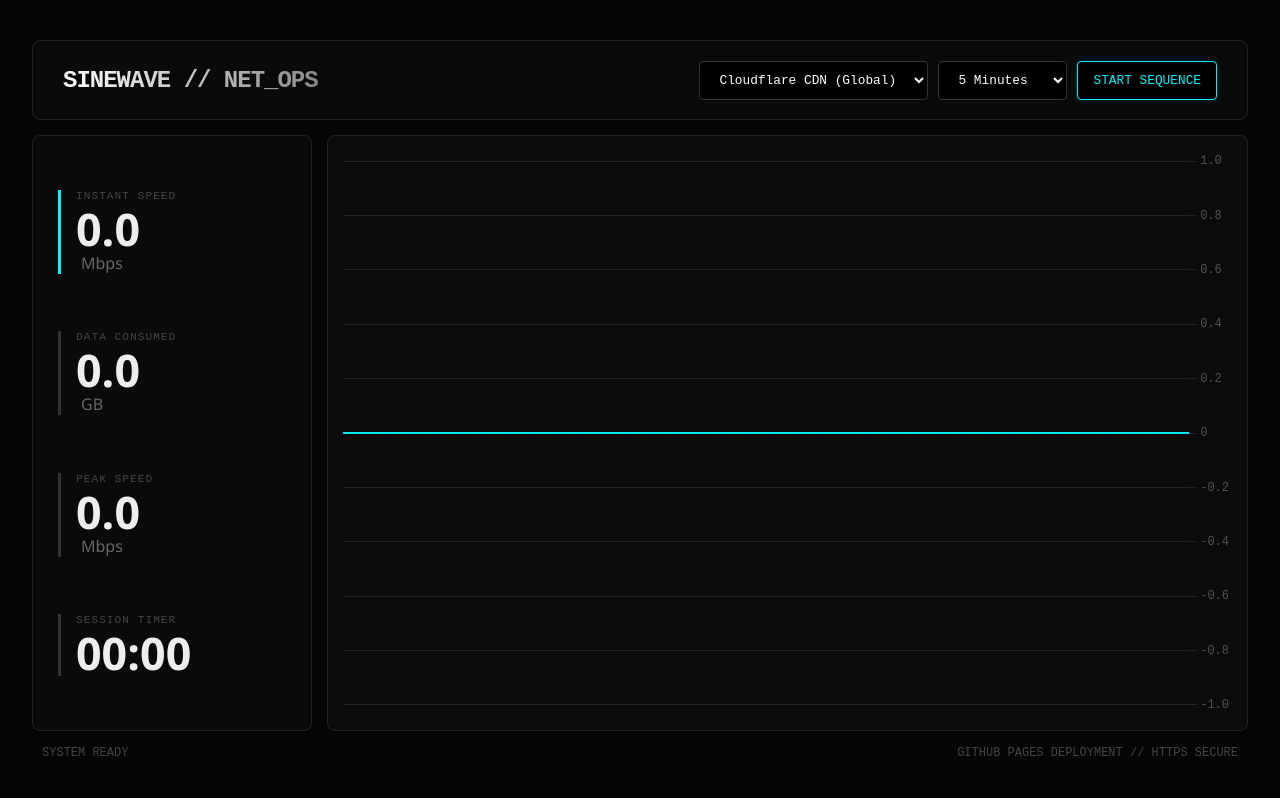
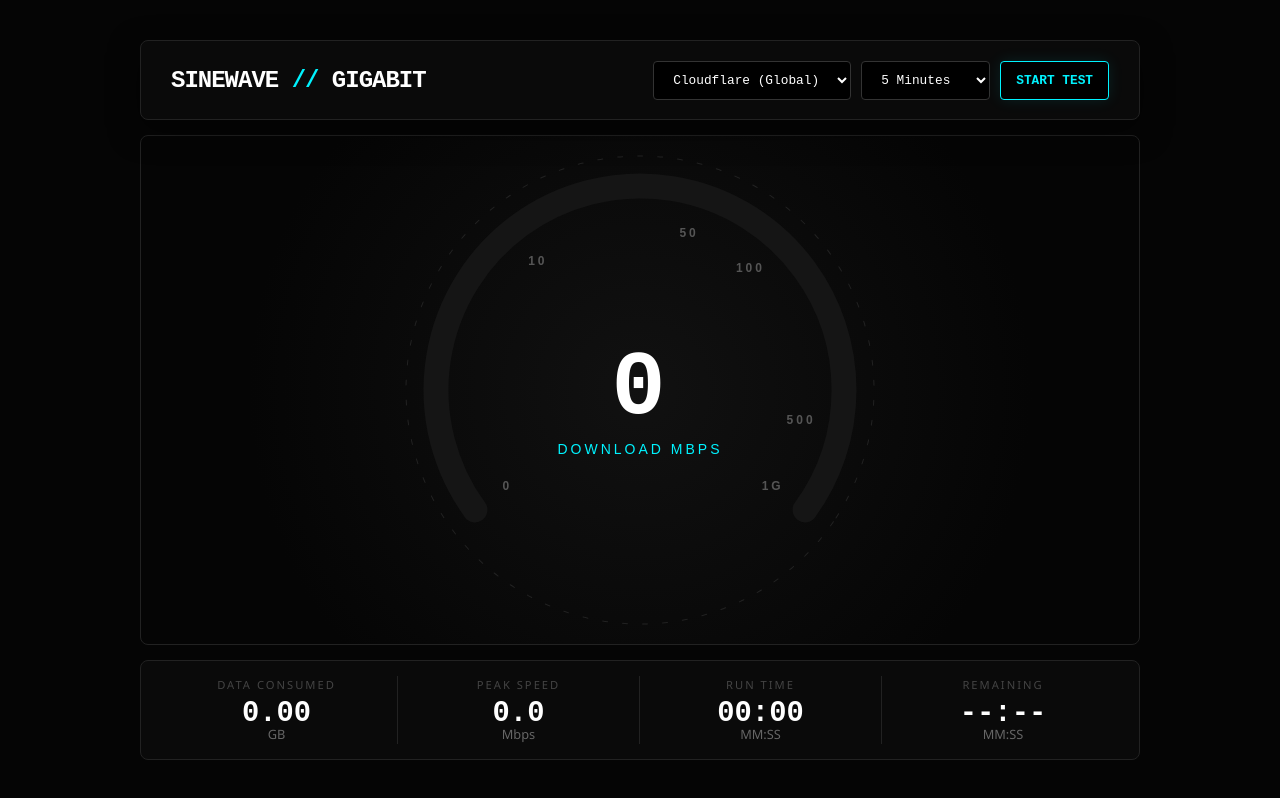
Before and after one commit to TheNotoriousChicken/speedtest, a plain HTML site: page index.html in a window 1280 px wide. Drawn offline with nearby package versions, Linux system fonts and the light colour scheme.

Commit message:
Update index.html

```diff
--- a/index.html
+++ b/index.html
@@ -3,8 +3,7 @@
 <head>
     <meta charset="UTF-8">
     <meta name="viewport" content="width=device-width, initial-scale=1.0">
-    <title>SINEWAVE // GITHUB OPS</title>
-    <script src="https://cdn.jsdelivr.net/npm/chart.js"></script>
+    <title>SINEWAVE // GIGABIT OPS</title>
     <style>
         :root {
             --bg-color: #050505;
@@ -31,17 +30,17 @@
 
         .dashboard {
             display: grid;
-            grid-template-columns: 280px 1fr;
-            grid-template-rows: 80px 1fr;
+            grid-template-columns: 1fr;
+            grid-template-rows: 80px 1fr 100px;
             gap: 15px;
             width: 95vw;
             height: 90vh;
-            max-width: 1600px;
+            max-width: 1000px;
+            position: relative;
         }
 
-        /* Header */
+        /* --- CONTROLS --- */
         .controls {
-            grid-column: 1 / -1;
             display: flex;
             justify-content: space-between;
             align-items: center;
@@ -49,6 +48,8 @@
             border: 1px solid #222;
             padding: 0 30px;
             border-radius: 8px;
+            z-index: 10;
+            box-shadow: 0 10px 30px rgba(0,0,0,0.5);
         }
 
         .brand {
@@ -56,15 +57,10 @@
             font-weight: 900;
             font-size: 1.5rem;
             letter-spacing: -1px;
-            background: linear-gradient(90deg, #fff, #888);
-            -webkit-background-clip: text;
-            -webkit-text-fill-color: transparent;
+            color: #fff;
         }
 
-        .control-group {
-            display: flex;
-            gap: 10px;
-        }
+        .control-group { display: flex; gap: 10px; }
 
         select, button {
             background: #000;
@@ -84,208 +80,267 @@
         .btn-start {
             border: 1px solid var(--accent-cyan);
             color: var(--accent-cyan);
-            box-shadow: 0 0 10px rgba(0, 243, 255, 0.1);
+            box-shadow: 0 0 15px rgba(0, 243, 255, 0.1);
+            font-weight: bold;
+            text-transform: uppercase;
         }
-        .btn-start:hover { background: var(--accent-cyan); color: #000; }
+        .btn-start:hover { background: var(--accent-cyan); color: #000; box-shadow: 0 0 25px var(--accent-cyan); }
 
         .btn-stop {
             border-color: var(--accent-red);
             color: var(--accent-red);
+            font-weight: bold;
         }
-        .btn-stop:hover { background: var(--accent-red); color: white; }
+        .btn-stop:hover { background: var(--accent-red); color: white; box-shadow: 0 0 25px var(--accent-red); }
 
-        /* Sidebar */
-        .sidebar {
-            background: var(--panel-color);
+        /* --- GAUGE AREA --- */
+        .gauge-container {
+            position: relative;
+            display: flex;
+            justify-content: center;
+            align-items: center;
+            background: radial-gradient(circle at center, #111 0%, #050505 70%);
             border: 1px solid #222;
             border-radius: 8px;
-            padding: 25px;
-            display: flex;
-            flex-direction: column;
-            justify-content: space-around;
+            overflow: hidden;
         }
 
-        .metric {
-            border-left: 3px solid #333;
-            padding-left: 15px;
-            transition: 0.3s;
-        }
-        .metric.active { border-left-color: var(--accent-cyan); }
+        canvas { z-index: 2; }
 
-        .metric-label {
-            font-size: 0.7rem;
-            text-transform: uppercase;
-            letter-spacing: 1px;
-            color: var(--text-muted);
-            margin-bottom: 5px;
-            font-family: var(--font-mono);
-        }
-
-        .metric-value {
-            font-size: 2.8rem;
-            font-weight: 700;
-            line-height: 1;
-        }
-
-        .metric-unit {
-            font-size: 1rem;
-            color: #666;
-            margin-left: 5px;
-        }
-
-        /* Graph Area */
-        .graph-panel {
+        /* --- STATS FOOTER --- */
+        .stats-bar {
+            display: grid;
+            grid-template-columns: repeat(4, 1fr);
             background: var(--panel-color);
             border: 1px solid #222;
             border-radius: 8px;
             padding: 15px;
-            position: relative;
         }
 
-        /* CRT Scanline Effect Overlay */
-        .graph-panel::after {
-            content: " ";
-            display: block;
-            position: absolute;
-            top: 0;
-            left: 0;
-            bottom: 0;
-            right: 0;
-            background: linear-gradient(rgba(18, 16, 16, 0) 50%, rgba(0, 0, 0, 0.1) 50%), linear-gradient(90deg, rgba(255, 0, 0, 0.03), rgba(0, 255, 0, 0.01), rgba(0, 0, 255, 0.03));
-            z-index: 2;
-            background-size: 100% 2px, 3px 100%;
-            pointer-events: none;
+        .stat-item {
+            text-align: center;
+            border-right: 1px solid #222;
+            display: flex;
+            flex-direction: column;
+            justify-content: center;
+        }
+        .stat-item:last-child { border-right: none; }
+
+        .stat-label {
+            color: var(--text-muted);
+            font-size: 0.7rem;
+            text-transform: uppercase;
+            letter-spacing: 2px;
+            margin-bottom: 5px;
         }
 
-        canvas { width: 100%; height: 100%; }
+        .stat-val {
+            font-family: var(--font-mono);
+            font-size: 1.8rem;
+            font-weight: bold;
+            color: white;
+        }
 
-        .status-bar {
-            grid-column: 1 / -1;
-            display: flex;
-            justify-content: space-between;
-            padding: 0 10px;
-            font-family: var(--font-mono);
-            font-size: 0.75rem;
-            color: #444;
-        }
+        .stat-unit { font-size: 0.8rem; color: #666; margin-top: -5px;}
     </style>
 </head>
 <body>
 
     <div class="dashboard">
         <div class="controls">
-            <div class="brand">SINEWAVE <span style="color:var(--accent-cyan)">//</span> NET_OPS</div>
-
+            <div class="brand">SINEWAVE <span style="color:var(--accent-cyan)">//</span> GIGABIT</div>
             <div class="control-group">
                 <select id="serverSelect">
-                    <option value="https://speed.cloudflare.com/__down?bytes=100000000">Cloudflare CDN (Global)</option>
-                    <option value="https://speed.hetzner.de/100MB.bin">Hetzner (Europe)</option>
+                    <option value="https://speed.cloudflare.com/__down?bytes=100000000">Cloudflare (Global)</option>
+                    <option value="https://speed.hetzner.de/100MB.bin">Hetzner (EU)</option>
                     <option value="https://proof.ovh.net/files/100Mb.dat">OVH (Global)</option>
-                    <option value="https://ash-speed.hetzner.com/100MB.bin">Hetzner (US East)</option>
                 </select>
-
                 <select id="durationSelect">
                     <option value="5">5 Minutes</option>
                     <option value="10">10 Minutes</option>
                     <option value="999">Infinite</option>
                 </select>
-
-                <button id="actionBtn" class="btn-start" onclick="toggleTest()">START SEQUENCE</button>
+                <button id="actionBtn" class="btn-start" onclick="toggleTest()">Start Test</button>
             </div>
         </div>
 
-        <div class="sidebar">
-            <div class="metric active">
-                <div class="metric-label">Instant Speed</div>
-                <div class="metric-value" id="speedVal">0.0</div>
-                <span class="metric-unit">Mbps</span>
-            </div>
-
-            <div class="metric">
-                <div class="metric-label">Data Consumed</div>
-                <div class="metric-value" id="dataVal">0.0</div>
-                <span class="metric-unit">GB</span>
-            </div>
-
-            <div class="metric">
-                <div class="metric-label">Peak Speed</div>
-                <div class="metric-value" id="peakVal">0.0</div>
-                <span class="metric-unit">Mbps</span>
-            </div>
-
-            <div class="metric">
-                <div class="metric-label">Session Timer</div>
-                <div class="metric-value" id="timeVal">00:00</div>
-            </div>
+        <div class="gauge-container" id="gaugeWrapper">
+            <canvas id="gaugeCanvas"></canvas>
         </div>
 
-        <div class="graph-panel">
-            <canvas id="speedChart"></canvas>
-        </div>
-
-        <div class="status-bar">
-            <span id="statusText">SYSTEM READY</span>
-            <span>GITHUB PAGES DEPLOYMENT // HTTPS SECURE</span>
+        <div class="stats-bar">
+            <div class="stat-item">
+                <div class="stat-label">Data Consumed</div>
+                <div class="stat-val" id="dataVal">0.00</div>
+                <span class="stat-unit">GB</span>
+            </div>
+            <div class="stat-item">
+                <div class="stat-label">Peak Speed</div>
+                <div class="stat-val" id="peakVal">0.0</div>
+                <span class="stat-unit">Mbps</span>
+            </div>
+            <div class="stat-item">
+                <div class="stat-label">Run Time</div>
+                <div class="stat-val" id="timeElapsed">00:00</div>
+                <span class="stat-unit">MM:SS</span>
+            </div>
+            <div class="stat-item">
+                <div class="stat-label">Remaining</div>
+                <div class="stat-val" id="timeRem">--:--</div>
+                <span class="stat-unit">MM:SS</span>
+            </div>
         </div>
     </div>
 
     <script>
         // --- LOGIC ENGINE ---
+        let isRunning = false;
+        let workers = [];
+        const CONCURRENT_STREAMS = 6;
 
-        let isRunning = false;
+        let totalBytesLoaded = 0;
+        let lastByteCount = 0;
+        let lastCheckTime = 0;
         let testStartTime = 0;
         let testEndTime = 0;
-        let totalBytesLoaded = 0;
+        let uiInterval;
 
-        // Instant speed calculation variables
-        let lastByteCount = 0;
-        let lastCheckTime = 0;
+        let currentVisualSpeed = 0;
+        let targetSpeed = 0;
         let peakSpeed = 0;
+        let rotationOffset = 0;
 
-        let workers = [];
-        let uiInterval;
-        const CONCURRENT_STREAMS = 6; // Standard for saturating consumer fiber
+        // --- CANVAS ENGINE ---
+        const canvas = document.getElementById('gaugeCanvas');
+        const ctx = canvas.getContext('2d');
+        let width, height, centerX, centerY, radius;
 
-        // --- CHART SETUP ---
-        const ctx = document.getElementById('speedChart').getContext('2d');
+        function resizeCanvas() {
+            const wrapper = document.getElementById('gaugeWrapper');
+            width = wrapper.clientWidth;
+            height = wrapper.clientHeight;
+            canvas.width = width;
+            canvas.height = height;
+            centerX = width / 2;
+            centerY = height / 2;
+            // Responsive Radius
+            radius = (Math.min(width, height) / 2) - 50;
+        }
+        window.addEventListener('resize', resizeCanvas);
+        resizeCanvas();
 
-        // Advanced gradient
-        const gradient = ctx.createLinearGradient(0, 0, 0, 600);
-        gradient.addColorStop(0, 'rgba(0, 243, 255, 0.4)');
-        gradient.addColorStop(1, 'rgba(0, 243, 255, 0)');
+        function animate() {
+            ctx.clearRect(0, 0, width, height);
 
-        const chart = new Chart(ctx, {
-            type: 'line',
-            data: {
-                labels: Array(60).fill(''), // Initial placeholder for 60 seconds view
-                datasets: [{
-                    label: 'Downlink',
-                    data: Array(60).fill(0),
-                    borderColor: '#00f3ff',
-                    backgroundColor: gradient,
-                    borderWidth: 2,
-                    pointRadius: 0,
-                    fill: true,
-                    tension: 0.4
-                }]
-            },
-            options: {
-                responsive: true,
-                maintainAspectRatio: false,
-                animation: false,
-                scales: {
-                    x: { display: false },
-                    y: {
-                        display: true,
-                        position: 'right',
-                        grid: { color: '#222' },
-                        ticks: { color: '#555', font: { family: 'Courier New' } }
-                    }
-                },
-                plugins: { legend: { display: false } }
+            // Smooth Interpolation (Easing)
+            const diff = targetSpeed - currentVisualSpeed;
+            if (Math.abs(diff) > 0.1) {
+                currentVisualSpeed += diff * 0.08; // Slightly faster reaction
+            } else {
+                currentVisualSpeed = targetSpeed;
             }
-        });
 
+            drawGauge(currentVisualSpeed);
+            rotationOffset += 0.002; // Slow background spin
+            requestAnimationFrame(animate);
+        }
+        requestAnimationFrame(animate);
+
+        function drawGauge(speedMbps) {
+            // Logarithmic Scale: Cap at 1000 Mbps
+            // We use Log10 so that 10, 100, 1000 are evenly spaced steps
+            const maxVal = 1000;
+            // +1 to handle 0 speed cleanly (log(1)=0)
+            const logSpeed = Math.log10(speedMbps + 1);
+            const logMax = Math.log10(maxVal + 1);
+
+            let progress = logSpeed / logMax;
+            if (progress > 1) progress = 1;
+            if (progress < 0) progress = 0;
+
+            const startAngle = Math.PI * 0.8;
+            const endAngle = Math.PI * 2.2;
+            const totalAngle = endAngle - startAngle;
+            const currentAngle = startAngle + (totalAngle * progress);
+
+            // 1. Idle Ring (Decoration)
+            ctx.save();
+            ctx.translate(centerX, centerY);
+            ctx.rotate(rotationOffset);
+            ctx.beginPath();
+            ctx.strokeStyle = '#222';
+            ctx.lineWidth = 1;
+            ctx.setLineDash([5, 15]);
+            ctx.arc(0, 0, radius + 30, 0, Math.PI * 2);
+            ctx.stroke();
+            ctx.restore();
+
+            // 2. Track Background
+            ctx.beginPath();
+            ctx.arc(centerX, centerY, radius, startAngle, endAngle);
+            ctx.strokeStyle = '#151515';
+            ctx.lineWidth = 25;
+            ctx.lineCap = 'round';
+            ctx.stroke();
+
+            // 3. Active Bar (Gradient)
+            if (speedMbps > 0.5) {
+                const grad = ctx.createLinearGradient(0, height, width, 0);
+                grad.addColorStop(0, '#00f3ff');  // Cyan (Low)
+                grad.addColorStop(0.6, '#bc13fe'); // Purple (Mid)
+                grad.addColorStop(1, '#ff0055');   // Red (High/Gigabit)
+
+                ctx.beginPath();
+                ctx.arc(centerX, centerY, radius, startAngle, currentAngle);
+                ctx.strokeStyle = grad;
+                ctx.lineWidth = 25;
+                ctx.lineCap = 'round';
+                // Glow effect
+                ctx.shadowBlur = 20;
+                ctx.shadowColor = 'rgba(0, 243, 255, 0.3)';
+                ctx.stroke();
+                ctx.shadowBlur = 0;
+            }
+
+            // 4. Center Data
+            ctx.textAlign = 'center';
+            ctx.textBaseline = 'middle';
+
+            ctx.fillStyle = '#fff';
+            ctx.font = 'bold 90px "Courier New"';
+            ctx.fillText(speedMbps.toFixed(0), centerX, centerY);
+
+            ctx.fillStyle = '#00f3ff';
+            ctx.font = '14px sans-serif';
+            ctx.letterSpacing = '3px';
+            ctx.fillText('DOWNLOAD MBPS', centerX, centerY + 60);
+
+            // 5. Ticks (Logarithmic placement)
+            // Helper to find angle for specific value
+            const getTickAngle = (val) => {
+                const p = Math.log10(val + 1) / Math.log10(1001);
+                return startAngle + (totalAngle * p);
+            }
+
+            drawTick(0, '0', startAngle);
+            drawTick(10, '10', getTickAngle(10));
+            drawTick(50, '50', getTickAngle(50));
+            drawTick(100, '100', getTickAngle(100));
+            drawTick(500, '500', getTickAngle(500));
+            drawTick(1000, '1G', endAngle);
+        }
+
+        function drawTick(val, label, angle) {
+            const innerR = radius - 40;
+            const x = centerX + Math.cos(angle) * innerR;
+            const y = centerY + Math.sin(angle) * innerR;
+
+            ctx.fillStyle = '#555';
+            ctx.font = 'bold 12px sans-serif';
+            ctx.fillText(label, x, y);
+        }
+
+        // --- TEST CONTROLLER ---
         function toggleTest() {
             if (isRunning) stopTest();
             else startTest();
@@ -296,122 +351,89 @@
             totalBytesLoaded = 0;
             lastByteCount = 0;
             peakSpeed = 0;
+            targetSpeed = 0;
+            currentVisualSpeed = 0;
 
-            // UI Set
             const btn = document.getElementById('actionBtn');
-            btn.innerText = "ABORT SEQUENCE";
+            btn.innerText = "ABORT";
             btn.className = "btn-stop";
-            document.getElementById('statusText').innerText = "STRESS TEST ACTIVE // DOWNLOADING...";
 
-            // Time Set
             const durationMins = parseFloat(document.getElementById('durationSelect').value);
             testStartTime = Date.now();
             lastCheckTime = testStartTime;
             testEndTime = testStartTime + (durationMins * 60 * 1000);
 
-            // URL Set
             const targetUrl = document.getElementById('serverSelect').value;
+            workers = [];
+            for(let i=0; i<CONCURRENT_STREAMS; i++) spawnWorker(targetUrl);
 
-            // Ignite Workers
-            workers = []; // Clear previous
-            for(let i=0; i<CONCURRENT_STREAMS; i++) {
-                spawnWorker(targetUrl);
-            }
-
-            uiInterval = setInterval(updateLoop, 1000);
+            // Update UI loop
+            uiInterval = setInterval(updateData, 200); // 5Hz update rate
         }
 
         function stopTest() {
             isRunning = false;
             clearInterval(uiInterval);
-
-            // Kill workers
             workers.forEach(w => w.abort());
 
-            const btn = document.getElementById('actionBtn');
-            btn.innerText = "START SEQUENCE";
-            btn.className = "btn-start";
-            document.getElementById('statusText').innerText = "TEST COMPLETE";
+            document.getElementById('actionBtn').innerText = "START TEST";
+            document.getElementById('actionBtn').className = "btn-start";
+            targetSpeed = 0;
         }
 
         async function spawnWorker(url) {
             if(!isRunning) return;
-
             const controller = new AbortController();
             workers.push(controller);
-
             try {
-                // Fetch with cache busting
                 const response = await fetch(url + (url.includes('?') ? '&' : '?') + 't=' + Math.random(), {
-                    signal: controller.signal,
-                    cache: "no-store",
-                    mode: "cors"
+                    signal: controller.signal, cache: "no-store", mode: "cors"
                 });
-
                 const reader = response.body.getReader();
-
                 while(true) {
                     const {done, value} = await reader.read();
                     if(done || !isRunning) break;
                     if(value) totalBytesLoaded += value.length;
                 }
-
-                // Restart stream if test is still running
                 if(isRunning) spawnWorker(url);
-
-            } catch(e) {
-                // If network glitches, retry after short delay
-                if(isRunning) setTimeout(() => spawnWorker(url), 1000);
-            }
+            } catch(e) { if(isRunning) setTimeout(() => spawnWorker(url), 1000); }
         }
 
-        function updateLoop() {
+        function updateData() {
             const now = Date.now();
+            if(now > testEndTime) { stopTest(); return; }
 
-            // 1. Time Check
-            const timeLeft = testEndTime - now;
-            if(timeLeft <= 0) {
-                stopTest();
-                return;
-            }
-
-            // 2. Calculate Instant Speed (Bytes since last check)
-            const timeDiff = (now - lastCheckTime) / 1000; // in seconds
-            const bytesDiff = totalBytesLoaded - lastByteCount;
-
-            // Avoid division by zero
+            const timeDiff = (now - lastCheckTime) / 1000;
             if(timeDiff <= 0) return;
 
+            const bytesDiff = totalBytesLoaded - lastByteCount;
             const bits = bytesDiff * 8;
             const mbps = (bits / timeDiff) / (1024 * 1024);
 
-            // Update tracking vars
+            // Smoothing filter (prevents jitter)
+            // If new speed is drastically different, blend it; otherwise take it
+            targetSpeed = mbps;
+            if(mbps > peakSpeed) peakSpeed = mbps;
+
             lastByteCount = totalBytesLoaded;
             lastCheckTime = now;
 
-            // 3. Update Peak
-            if(mbps > peakSpeed) peakSpeed = mbps;
-
-            // 4. Update UI DOM
-            document.getElementById('speedVal').innerText = mbps.toFixed(1);
-            document.getElementById('peakVal').innerText = peakSpeed.toFixed(1);
-
+            // DOM Updates
             const gb = totalBytesLoaded / (1024 * 1024 * 1024);
             document.getElementById('dataVal').innerText = gb.toFixed(2);
+            document.getElementById('peakVal').innerText = peakSpeed.toFixed(0);
 
-            const mins = Math.floor((timeLeft/1000)/60);
-            const secs = Math.floor((timeLeft/1000)%60);
-            document.getElementById('timeVal').innerText = `${mins}:${secs.toString().padStart(2,'0')}`;
-
-            // 5. Update Chart
-            updateChart(mbps);
+            const elapsed = Math.floor((now - testStartTime)/1000);
+            const remain = Math.floor((testEndTime - now)/1000);
+            document.getElementById('timeElapsed').innerText = fmtTime(elapsed);
+            document.getElementById('timeRem').innerText = fmtTime(remain);
         }
 
-        function updateChart(val) {
-            const data = chart.data.datasets[0].data;
-            data.shift();
-            data.push(val);
-            chart.update('none'); // 'none' mode for performance
+        function fmtTime(s) {
+            if (s < 0) s = 0;
+            const m = Math.floor(s/60);
+            const sec = s%60;
+            return `${m}:${sec.toString().padStart(2,'0')}`;
         }
     </script>
 </body>
```
